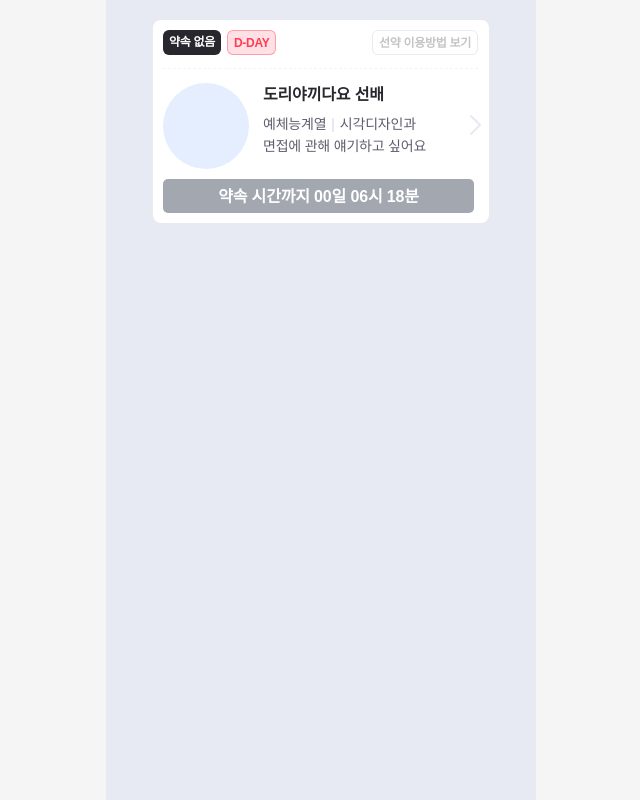
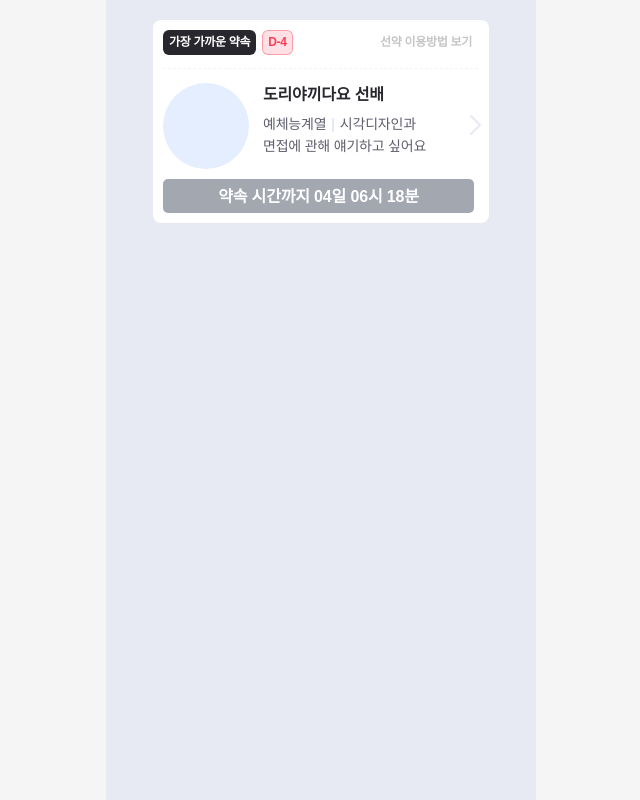
Before and after one commit to TEAM-SEONYAK/SEONYAK_CLIENT, a React (Vite) app: page / in a window 1280 px wide. Shown: the whole page, without its empty margins (319-959 px from the left). Built offline with nearby package versions, Linux system fonts and the light colour scheme; no server answers; a web font is replaced by a local one; what emotion-reset would draw is missing.

Commit message:
refactor: 프로필에 사용되는 칩 공통으로 분리

```diff
--- /dev/null
+++ b/src/pages/promiseList/commons/ProfileChip.tsx
@@ -0,0 +1,55 @@
+import styled from '@emotion/styled';
+
+interface RecentChipPropType {
+  type: string;
+  content: string;
+}
+
+const ProfileChip = (props: RecentChipPropType) => {
+  const { type, content } = props;
+  return <Wrapper $type={type}>{content}</Wrapper>;
+};
+
+export default ProfileChip;
+
+const Wrapper = styled.div<{ $type: string }>`
+  padding: 0.3rem 0.5rem;
+  border: ${({ $type, theme }) =>
+    $type === 'dDay' ? `1px solid ${theme.colors.transparentRed_40}` : `1px solid transparent`};
+  border-radius: 6px;
+
+  ${({ theme }) => theme.fonts.Caption2_SB_12};
+  background-color: ${({ theme, $type }) => {
+    switch ($type) {
+      case 'promiseNum':
+        return theme.colors.grayScaleBG;
+      case 'dDay':
+        return theme.colors.transparentRed_15;
+      case 'field':
+        return theme.colors.grayScaleLG1;
+      case 'company':
+        return theme.colors.chipBlueBg;
+      case 'userGuide':
+        return theme.colors.grayScaleWhite;
+      default:
+        return theme.colors.grayScaleLG1;
+    }
+  }};
+
+  color: ${({ theme, $type }) => {
+    switch ($type) {
+      case 'promiseNum':
+        return theme.colors.grayScaleWhite;
+      case 'dDay':
+        return theme.colors.Red;
+      case 'field':
+        return theme.colors.grayScaleDG;
+      case 'company':
+        return theme.colors.chipBlueText;
+      case 'userGuide':
+        return theme.colors.grayScaleMG1;
+      default:
+        return theme.colors.grayScaleDG;
+    }
+  }};
+`;
--- a/src/pages/promiseList/commons/RecentCard.tsx
+++ b/src/pages/promiseList/commons/RecentCard.tsx
@@ -1,13 +1,14 @@
 import { CardArrowRightGrayIc } from '@assets/svgs';
 import styled from '@emotion/styled';
 import { useState, useEffect } from 'react';
+import ProfileChip from './ProfileChip';
 import PromiseTimerBtn from './PromiseTimerBtn';
 import { calculateTimeLeft } from '../utils/calculateTimeLeft';
 
 const RecentCard = () => {
   // 약속 개수 임시 데이터
-  const length = 0;
-  const dummyDate = '2024.07.10';
+  const length = 2;
+  const dummyDate = '2024.07.14';
   const startTime = '14:42';
 
   const [timeLeft, setTimeLeft] = useState(() => calculateTimeLeft(dummyDate, startTime));
@@ -26,10 +27,10 @@ const RecentCard = () => {
     <Wrapper>
       <RecentNav>
         <RecentDayWrapper>
-          <RecentChip>{length ? '가장 가까운 약속' : '약속 없음'}</RecentChip>
-          <DdayCountChip>{dDayDiff === 0 ? 'D-DAY' : ` D-${dDayDiff}`}</DdayCountChip>
+          <ProfileChip type="promiseNum" content={length ? '가장 가까운 약속' : '약속 없음'} />
+          <ProfileChip type="dDay" content={dDayDiff === 0 ? 'D-DAY' : ` D-${dDayDiff}`} />
         </RecentDayWrapper>
-        <UserGuideBtn type="button">선약 이용방법 보기</UserGuideBtn>
+        <ProfileChip type="userGuide" content="선약 이용방법 보기" />
       </RecentNav>
       <DashedDivider />
       <ProfileContainer>
@@ -75,40 +76,6 @@ const RecentDayWrapper = styled.div`
   gap: 0.6rem;
   justify-content: flex-start;
   align-items: center;
-`;
-
-const RecentChip = styled.div`
-  padding: 0.4rem 0.6rem;
-  border-radius: 6px;
-
-  ${({ theme }) => theme.fonts.Caption2_SB_12};
-  background-color: ${({ theme }) => theme.colors.grayScaleBG};
-
-  color: ${({ theme }) => theme.colors.grayScaleWhite};
-`;
-
-const DdayCountChip = styled.div`
-  height: 2.5rem;
-  padding: 0.4rem 0.6rem;
-  border: 1px solid ${({ theme }) => theme.colors.transparentRed_40};
-  border-radius: 6px;
-
-  background-color: ${({ theme }) => theme.colors.transparentRed_15};
-
-  color: ${({ theme }) => theme.colors.Red};
-  ${({ theme }) => theme.fonts.Caption2_SB_12};
-`;
-
-const UserGuideBtn = styled.button`
-  height: 2.5rem;
-  padding: 0.4rem 0.6rem;
-  border: 1px solid ${({ theme }) => theme.colors.grayScaleLG2};
-  border-radius: 6px;
-
-  color: ${({ theme }) => theme.colors.grayScaleMG1};
-
-  ${({ theme }) => theme.fonts.Caption2_SB_12};
-  cursor: pointer;
 `;
 
 const DashedDivider = styled.div`
--- a/src/styles/emotion.d.ts
+++ b/src/styles/emotion.d.ts
@@ -30,6 +30,8 @@ declare module '@emotion/react' {
       transparentBlue_50: string;
       transparentRed_15: string;
       transparentRed_40: string;
+      chipBlueBg: string;
+      chipBlueText: string;
     };
     fonts: {
       Head1_B_20: SerializedStyles;
--- a/src/styles/theme.ts
+++ b/src/styles/theme.ts
@@ -29,6 +29,8 @@ export const theme = {
     transparentBlue_50: 'rgba(70, 133, 255, 0.5)',
     transparentRed_15: 'rgba(255, 57, 80, 0.15)',
     transparentRed_40: 'rgba(255, 57, 80, 0.4)',
+    chipBlueBg: 'rgba(232, 245, 255, 1)',
+    chipBlueText: 'rgba(61, 146, 247, 1)',
   },
   fonts: {
     Head1_B_20: css`
```
Also changed, not shown: src/pages/promiseList/commons/RecentChip.tsx (deleted, +0 -19 lines).
